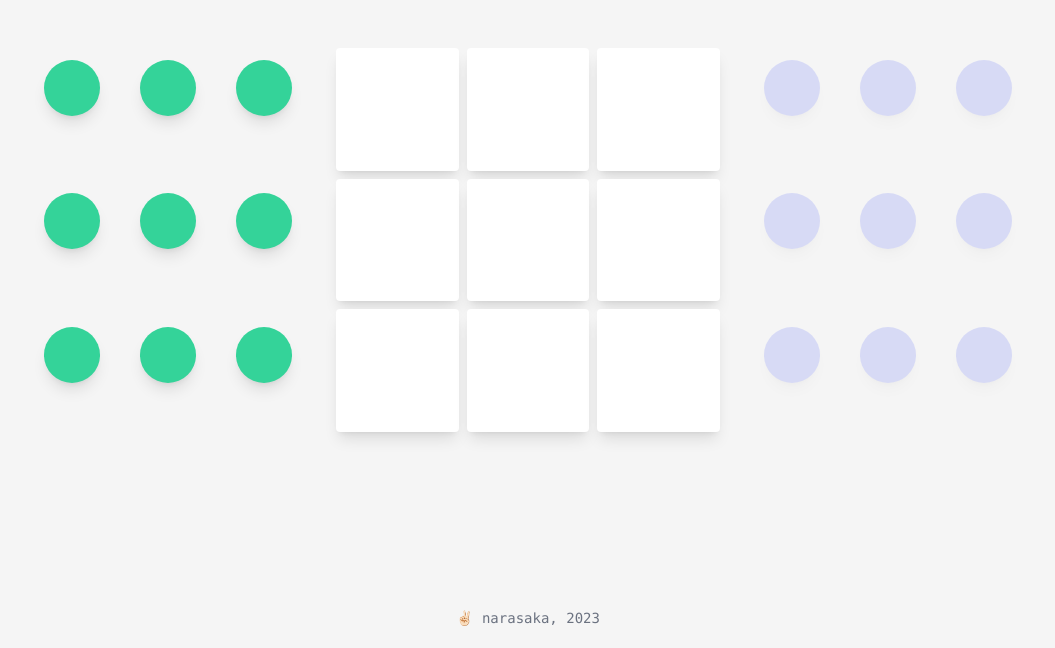
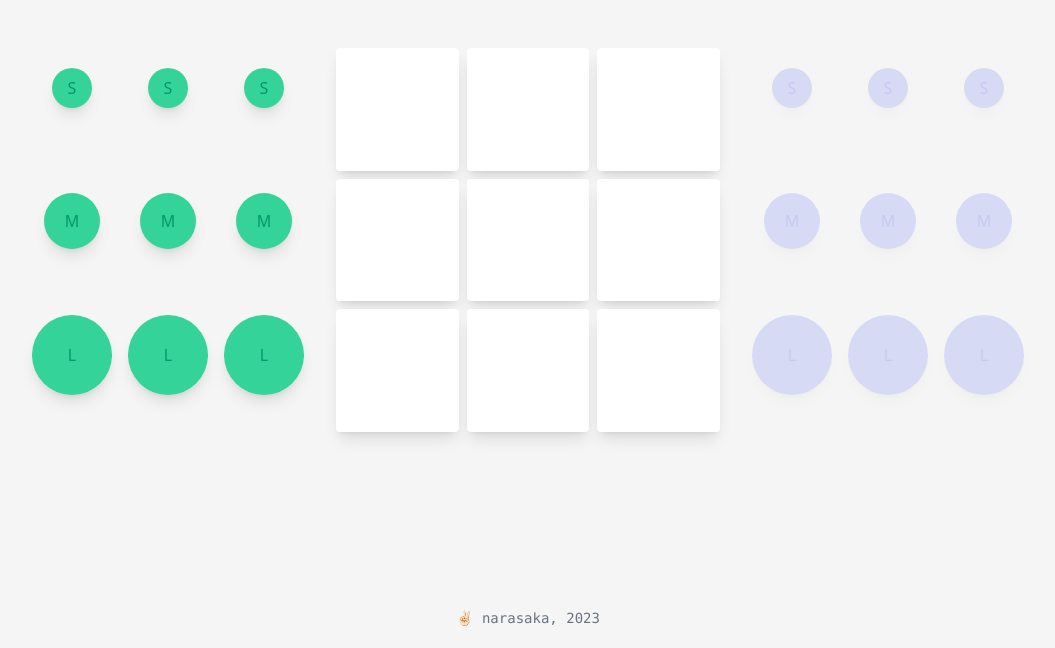
Before and after one commit to narasaka/thicctactoe, a Next.js app: page /game in a window 1280 px wide. Shown: the part 152-800 px from the top of the page, without its empty margins (112-1167 px from the left). Built offline with nearby package versions, Linux system fonts and the light colour scheme.

Commit message:
feat: add more piece types

```diff
--- a/src/components/Piece.tsx
+++ b/src/components/Piece.tsx
@@ -1,15 +1,22 @@
-import type { Player } from '@/models';
+import type { Player, Size } from '@/models';
+import { getStyleFromSize, sizeToText } from '@/utils';
 import { type UniqueIdentifier, useDraggable } from '@dnd-kit/core';
 
 interface PieceProps {
   id: UniqueIdentifier;
   player: Player;
   disabled?: boolean;
-  size?: number;
+  size?: Size;
   inTile?: boolean;
 }
 
-const Piece: React.FC<PieceProps> = ({ id, player, disabled, inTile }) => {
+const Piece: React.FC<PieceProps> = ({
+  id,
+  player,
+  disabled,
+  inTile,
+  size,
+}) => {
   const { attributes, listeners, setNodeRef, transform } = useDraggable({
     id,
   });
@@ -19,18 +26,25 @@ const Piece: React.FC<PieceProps> = ({ id, player, disabled, inTile }) => {
       }
     : undefined;
   const passedListeners = disabled || inTile ? {} : listeners;
+
   return (
     <button
       ref={setNodeRef}
       {...passedListeners}
       {...attributes}
-      className={`m-3 h-14 w-14 rounded-full shadow-lg transition-opacity duration-500 ${
-        player === 'X' ? 'bg-emerald-400' : 'bg-indigo-400'
+      className={`rounded-full shadow-lg transition-opacity duration-500 ${getStyleFromSize(
+        size
+      )} ${
+        player === 'X'
+          ? 'bg-emerald-400 text-emerald-600'
+          : 'bg-indigo-400 text-indigo-600'
       } ${disabled ? 'cursor-not-allowed opacity-25' : ''} ${
         inTile ? 'cursor-not-allowed' : ''
       }`}
       style={style}
-    />
+    >
+      {sizeToText(size)}
+    </button>
   );
 };
 
--- a/src/components/Pieces.tsx
+++ b/src/components/Pieces.tsx
@@ -12,8 +12,8 @@ interface PieceProps {
 const Pieces: React.FC<PieceProps> = ({ player, disabled, moveHistory }) => {
   const pieces =
     player === 'X'
-      ? [1, 2, 3, 4, 5, 6, 7, 8, 9].map(String)
-      : [10, 11, 12, 13, 14, 15, 16, 17, 18].map(String);
+      ? [0, 1, 2, 3, 4, 5, 6, 7, 8].map(String)
+      : [9, 11, 12, 13, 14, 15, 16, 17, 18].map(String);
   const playedPieces = moveHistory.map((move) => move.piece);
   const parent = useRef(null);
   useEffect(() => {
@@ -21,11 +21,45 @@ const Pieces: React.FC<PieceProps> = ({ player, disabled, moveHistory }) => {
   }, [parent]);
   return (
     <div className="grid grid-cols-3 gap-4" ref={parent}>
-      {pieces.map((piece) =>
-        playedPieces.includes(piece) ? null : (
-          <Piece key={piece} id={piece} player={player} disabled={disabled} />
-        )
-      )}
+      {pieces
+        .slice(0, 3)
+        .map((piece) =>
+          playedPieces.includes(piece) ? null : (
+            <Piece
+              key={piece}
+              id={piece}
+              player={player}
+              disabled={disabled}
+              size={1}
+            />
+          )
+        )}
+      {pieces
+        .slice(3, 6)
+        .map((piece) =>
+          playedPieces.includes(piece) ? null : (
+            <Piece
+              key={piece}
+              id={piece}
+              player={player}
+              disabled={disabled}
+              size={2}
+            />
+          )
+        )}
+      {pieces
+        .slice(6, 9)
+        .map((piece) =>
+          playedPieces.includes(piece) ? null : (
+            <Piece
+              key={piece}
+              id={piece}
+              player={player}
+              disabled={disabled}
+              size={3}
+            />
+          )
+        )}
     </div>
   );
 };
--- a/src/models.ts
+++ b/src/models.ts
@@ -1,12 +1,14 @@
 import type { UniqueIdentifier } from '@dnd-kit/core';
 
+export type Size = 0 | 1 | 2 | 3;
 export type Winner = 'X' | 'O' | null;
 export type Player = 'X' | 'O';
 export type Tile = {
   id: UniqueIdentifier;
   piece: UniqueIdentifier | null;
   player: Player | null;
-}
+  size: Size;
+};
 export interface Move {
   cell: UniqueIdentifier;
   piece: UniqueIdentifier;
--- a/src/pages/game.tsx
+++ b/src/pages/game.tsx
@@ -1,11 +1,11 @@
 import DefaultLayout from '@/layouts/DefaultLayout';
 import type { NextPage } from 'next';
-import { DndContext, type DragEndEvent } from '@dnd-kit/core';
+import { DndContext, UniqueIdentifier, type DragEndEvent } from '@dnd-kit/core';
 import Head from 'next/head';
 import { useEffect, useRef, useState } from 'react';
 import Piece from '@/components/Piece';
 import Cell from '@/components/Cell';
-import type { GameState, Winner } from '@/models';
+import type { GameState, Size } from '@/models';
 import Pieces from '@/components/Pieces';
 import { checkWinner } from '@/utils';
 import Button from '@/components/Button';
@@ -15,10 +15,16 @@ const cellNames = 'ABCDEFGHI';
 const initialGameState: GameState = {
   board: cellNames
     .split('')
-    .map((name) => ({ player: null, piece: null, id: name })),
+    .map((name) => ({ player: null, piece: null, id: name, size: 0 })),
   turn: 'X',
   moves: [],
   winner: null,
+};
+const idToSize = (id: UniqueIdentifier): Size => {
+  const num = parseInt(id as string);
+  if (num % 9 < 3) return 1;
+  if (num % 9 < 6) return 2;
+  return 3;
 };
 
 const GamePage: NextPage = () => {
@@ -32,9 +38,20 @@ const GamePage: NextPage = () => {
       setGameState((prev) => {
         const board = prev.board.map((tile) => {
           if (tile.id === over.id) {
-            if (tile.piece !== null || tile.player !== null) skip = true;
+            const currPieceSize = idToSize(active.id);
+            if (
+              tile.size >= currPieceSize &&
+              tile.piece !== null &&
+              tile.player !== null
+            )
+              skip = true;
             if (skip) return tile;
-            return { ...tile, player: prev.turn, piece: active.id };
+            return {
+              ...tile,
+              player: prev.turn,
+              piece: active.id,
+              size: currPieceSize,
+            };
           }
           return tile;
         });
@@ -48,6 +65,7 @@ const GamePage: NextPage = () => {
         const winner = skip ? prev.winner : checkWinner(board);
 
         return {
+          ...prev,
           moves,
           board,
           winner,
@@ -79,12 +97,12 @@ const GamePage: NextPage = () => {
             />
             <div className="grid h-96 w-96 grid-cols-3 gap-2">
               {gameState.board.map((tile) => {
-                const { id, player, piece } = tile;
+                const { id, player, piece, size } = tile;
                 const filled = player !== null && piece;
                 return (
                   <Cell key={id} id={id}>
                     {filled ? (
-                      <Piece id={piece} player={player} inTile />
+                      <Piece id={piece} player={player} inTile size={size} />
                     ) : (
                       <div className="h-20 w-20" />
                     )}
--- a/src/utils.ts
+++ b/src/utils.ts
@@ -1,4 +1,4 @@
-import type { Tile, Winner } from './models';
+import type { Size, Tile, Winner } from './models';
 
 export const checkWinner = (board: Tile[]): Winner => {
   const winningCombinations = [
@@ -23,3 +23,17 @@ export const checkWinner = (board: Tile[]): Winner => {
   }
   return null;
 };
+
+export const sizeToText = (size?: Size) => {
+  if (!size) return '';
+  if (size === 1) return 'S';
+  if (size === 2) return 'M';
+  if (size === 3) return 'L';
+};
+
+export const getStyleFromSize = (size?: Size) => {
+  if (!size) return '';
+  if (size === 1) return 'm-5 h-10 w-10';
+  if (size === 2) return 'm-3 h-14 w-14';
+  if (size === 3) return 'h-20 w-20';
+};
```
